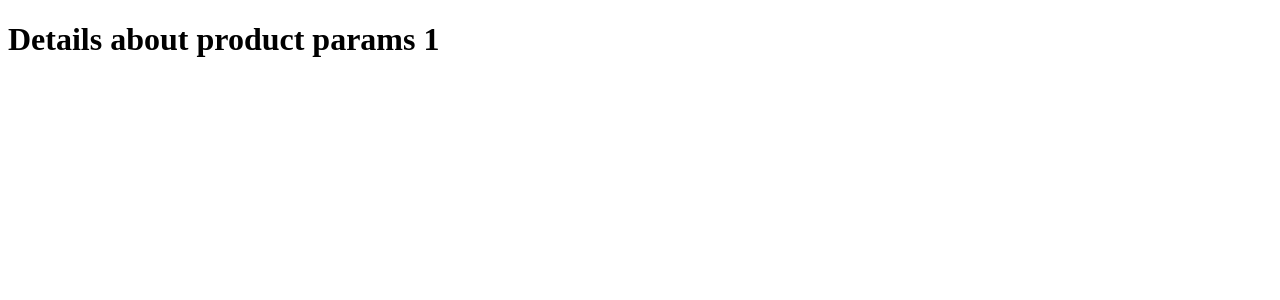
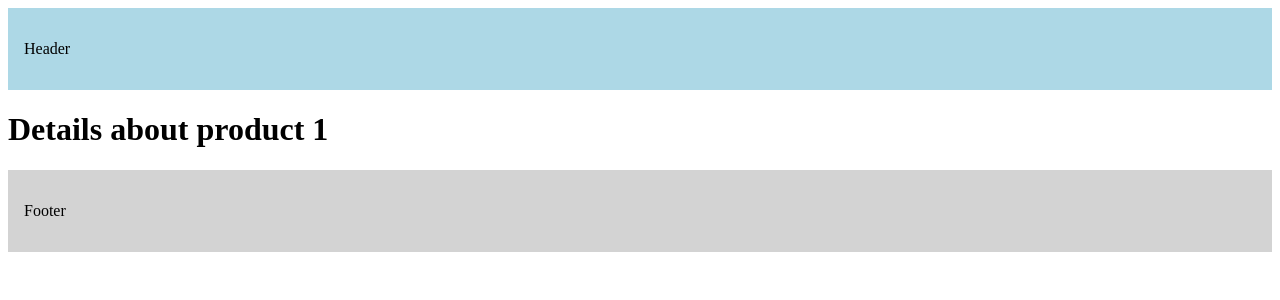
Before and after one commit to wasupon0/routing-demo, a Next.js app: page /products/1 in a window 1280 px wide. Shown: the top 300 px of the page. Built offline with nearby package versions, Linux system fonts and the light colour scheme.

Commit message:
add: metadata dynamic

```diff
--- a/src/app/about/page.tsx
+++ b/src/app/about/page.tsx
@@ -1,5 +1,7 @@
-import React from "react";
+export const metadata = {
+  title: "About title",
+};
 
 export default function About() {
-  return <div>About</div>;
+  return <h1>About me</h1>;
 }
--- a/src/app/blog/page.tsx
+++ b/src/app/blog/page.tsx
@@ -1,4 +1,9 @@
 import React from "react";
+import { Metadata } from "next";
+
+export const metadata: Metadata = {
+  title: { absolute: "Blog" },
+};
 
 export default function Blog() {
   return <div>Blog</div>;
--- a/src/app/layout.tsx
+++ b/src/app/layout.tsx
@@ -1,16 +1,41 @@
-export const metadata = {
-  title: 'Next.js',
-  description: 'Generated by Next.js',
-}
+import { Metadata } from "next";
+
+export const metadata: Metadata = {
+  title: {
+    absolute: "",
+    default: "Next.js Tutorial",
+    template: "%s | Codevolution",
+  },
+  description: "Generated by Next.js",
+};
 
 export default function RootLayout({
   children,
 }: {
-  children: React.ReactNode
+  children: React.ReactNode;
 }) {
   return (
     <html lang="en">
-      <body>{children}</body>
+      <body>
+        <header
+          style={{
+            backgroundColor: "lightblue",
+            padding: "1rem",
+          }}
+        >
+          <p>Header</p>
+        </header>
+        {children}
+
+        <footer
+          style={{
+            backgroundColor: "lightgray",
+            padding: "1rem",
+          }}
+        >
+          <p>Footer</p>
+        </footer>
+      </body>
     </html>
-  )
+  );
 }
--- a/src/app/page.tsx
+++ b/src/app/page.tsx
@@ -1,5 +1,5 @@
 import React from "react";
 
 export default function Home() {
-  return <div>Home Page</div>;
+  return <h1>Welcome home!</h1>;
 }
--- a/src/app/products/[productId]/page.tsx
+++ b/src/app/products/[productId]/page.tsx
@@ -1,9 +1,25 @@
-import React from "react";
+import { Metadata } from "next";
 
-export default function ProductDetail({
+type Props = {
+  params: {
+    productId: string;
+  };
+};
+
+export const generateMetadata = async ({
   params,
-}: {
-  params: { productId: string };
-}) {
-  return <h1>Details about product params {params.productId}</h1>;
+}: Props): Promise<Metadata> => {
+  const title = await new Promise((resolve) => {
+    setTimeout(() => {
+      resolve(`iPhone ${params.productId}`);
+    }, 100);
+  });
+
+  return {
+    title: `Product ${title}`,
+  };
+};
+
+export default function ProductDetail({ params }: Props) {
+  return <h1>Details about product {params.productId}</h1>;
 }
```
